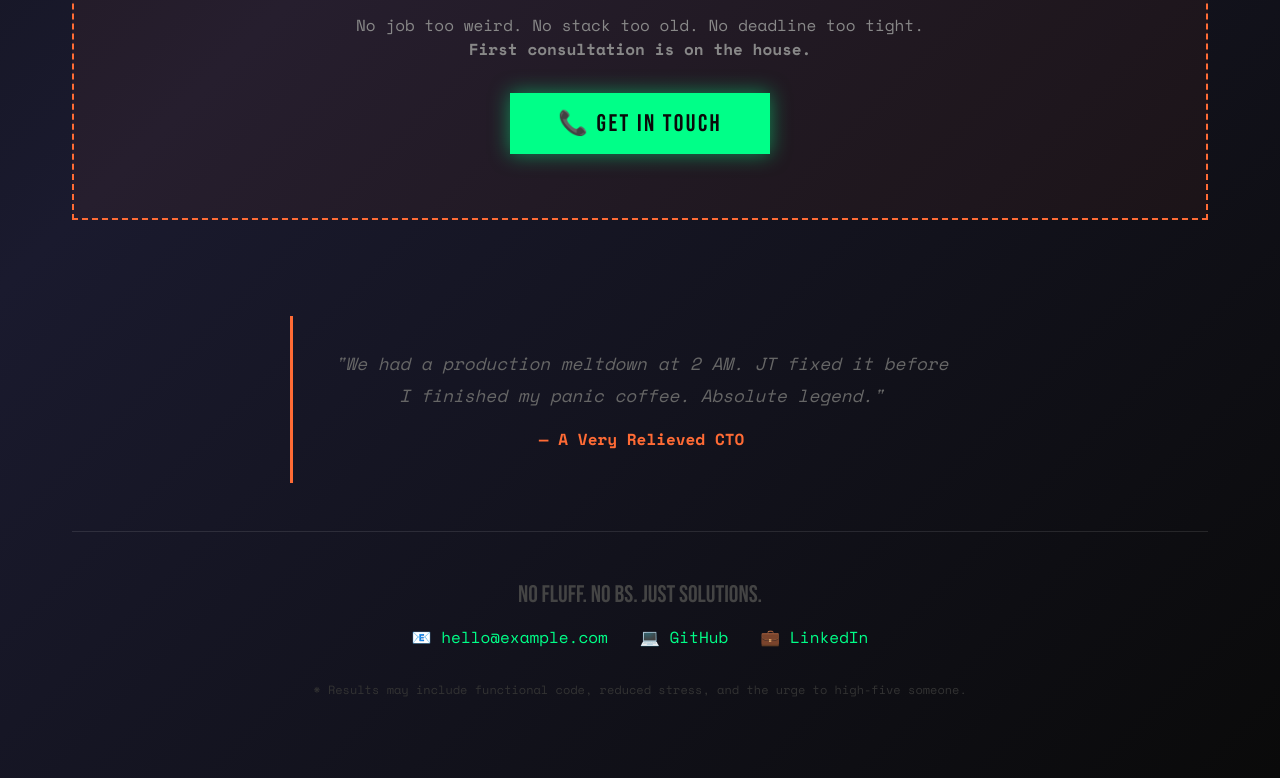
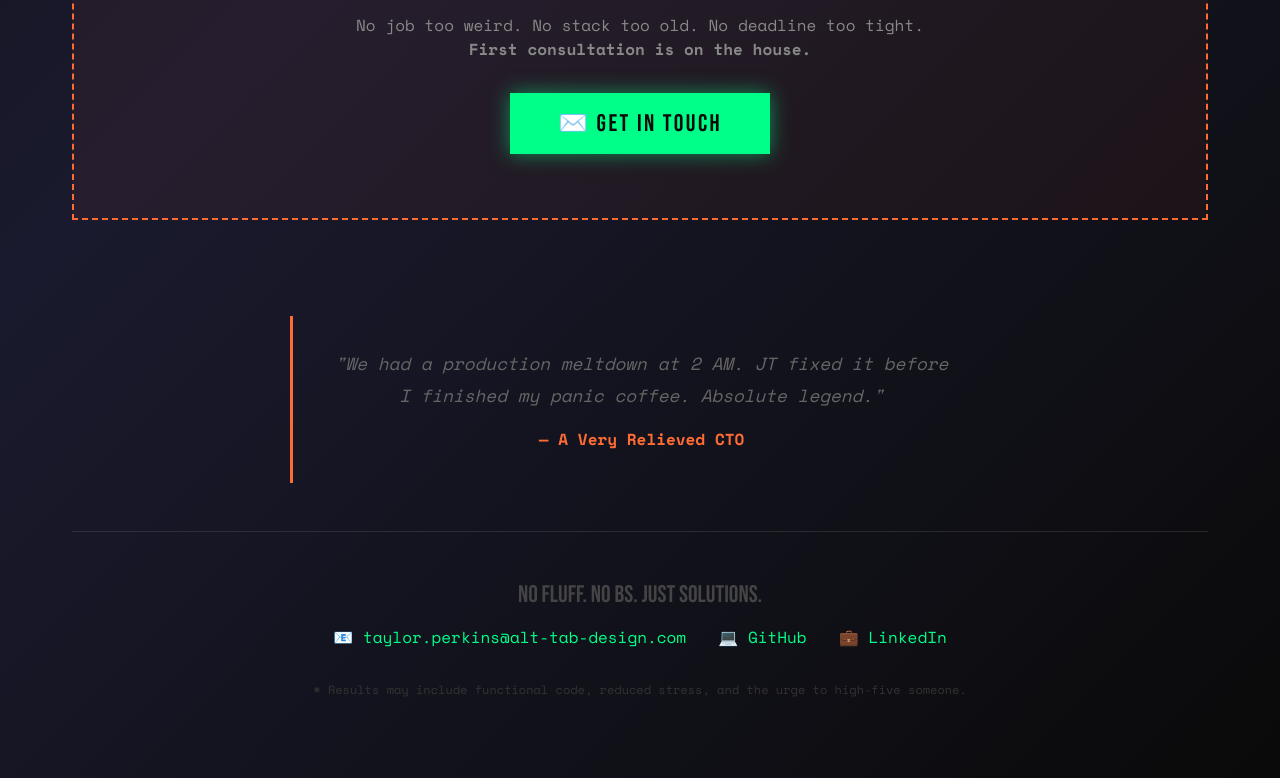
Before and after one commit to jtperkins/BetterCallJT, a plain HTML site: page index.html in a window 1280 px wide. Shown: the part 1476-2254 px from the top of the page. Drawn offline with nearby package versions, Linux system fonts and the light colour scheme.

Commit message:
Update contact info

```diff
--- a/index.html
+++ b/index.html
@@ -338,7 +338,7 @@
                 No job too weird. No stack too old. No deadline too tight.<br>
                 <strong>First consultation is on the house.</strong>
             </p>
-            <a href="mailto:hello@example.com" class="cta-button">📞 Get In Touch</a>
+            <a href="mailto:taylor.perkins@alt-tab-design.com" class="cta-button">✉️ Get In Touch</a>
         </div>
 
         <blockquote class="testimonial">
@@ -349,9 +349,9 @@
         <footer class="footer">
             <p class="footer-tagline">No Fluff. No BS. Just Solutions.</p>
             <div class="contact-info">
-                <a href="mailto:hello@example.com" class="contact-item">📧 hello@example.com</a>
-                <a href="https://github.com" class="contact-item" target="_blank">💻 GitHub</a>
-                <a href="https://linkedin.com" class="contact-item" target="_blank">💼 LinkedIn</a>
+                <a href="mailto:taylor.perkins@alt-tab-design.com" class="contact-item">📧 taylor.perkins@alt-tab-design.com</a>
+                <a href="https://github.com/jtperkins/" class="contact-item" target="_blank">💻 GitHub</a>
+                <a href="https://www.linkedin.com/in/taylor-perkins-63b9a5178/" class="contact-item" target="_blank">💼 LinkedIn</a>
             </div>
             <p class="disclaimer">* Results may include functional code, reduced stress, and the urge to high-five someone.</p>
         </footer>
```
